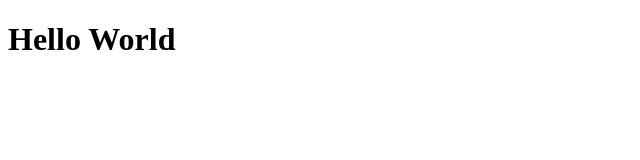
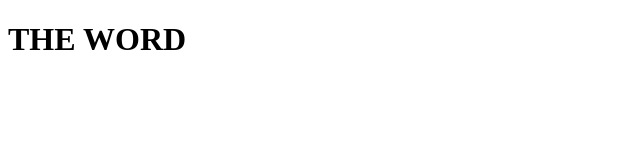
Before and after one commit to akkawat1/git101, a plain HTML site: page index.html in a window 1280 px wide. Shown: the full height of the page, 0-640 px from the left. Drawn offline with Linux system fonts and the light colour scheme.

Commit message:
Update index.html

```diff
--- a/index.html
+++ b/index.html
@@ -5,6 +5,6 @@
     <title>Introduction to Git and Github by DevAhoy</title>
 </head>
 <body>
-    <h1>Hello World</h1>
+    <h1>THE WORD </h1>
 </body>
 </html>
```
